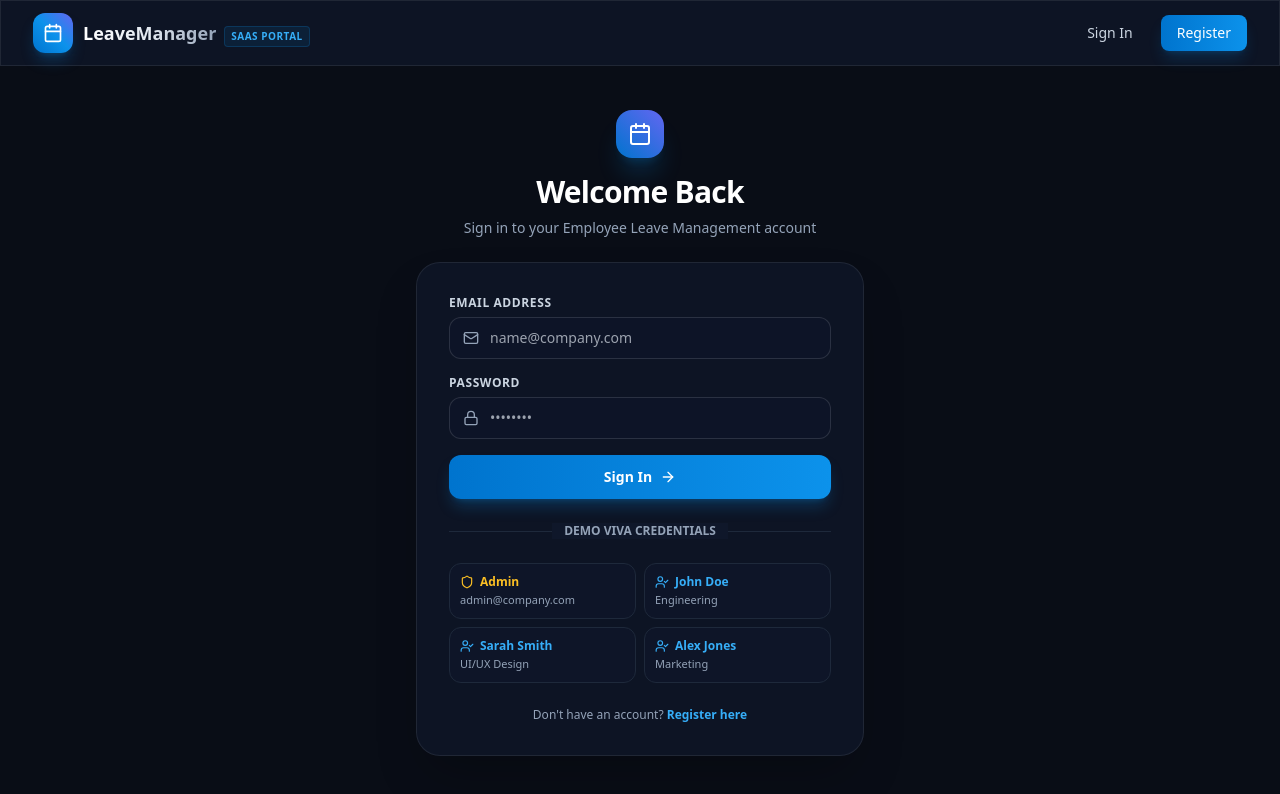
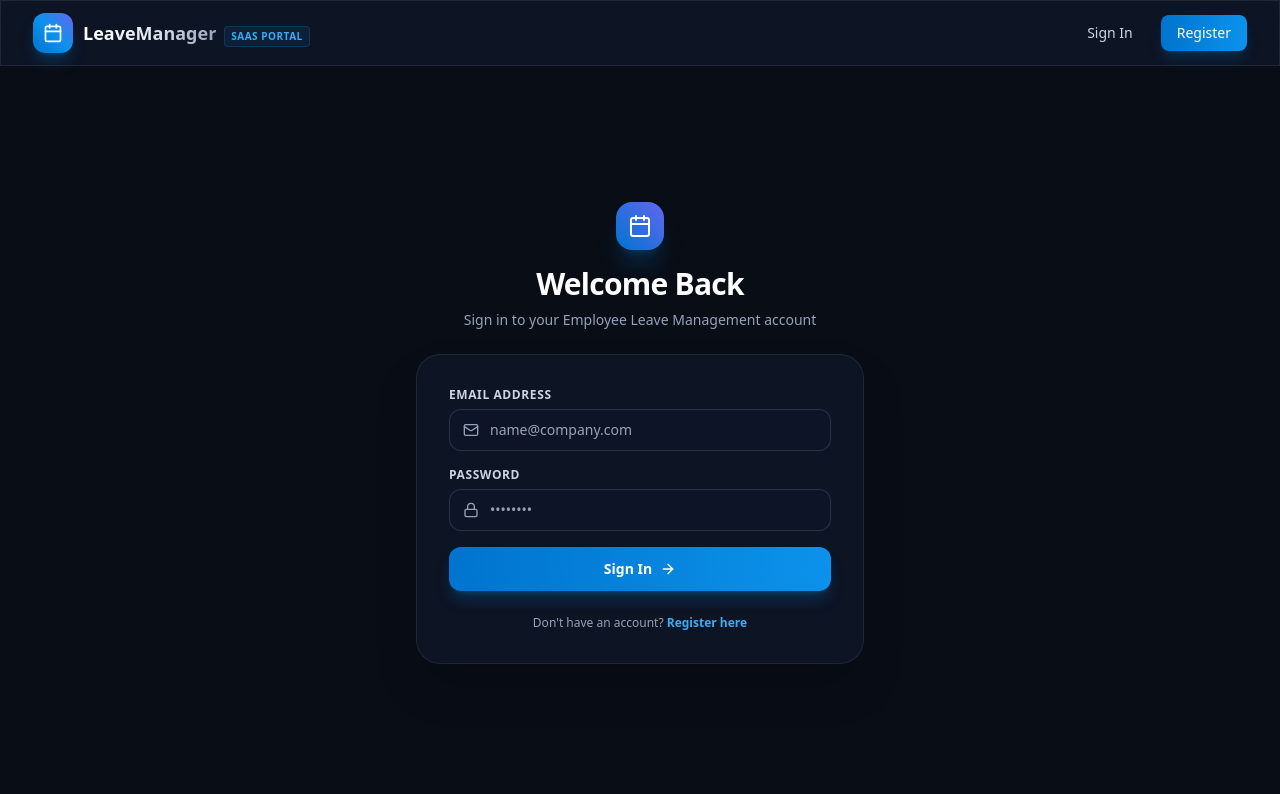
Before and after one commit to mallelayasheswini/EMPLOYEE_LEAVE_MANAGEMENT_PORTAL_, a Next.js app: page /login in a window 1280 px wide. Shown: the top 794 px of the page. Built offline with nearby package versions, Linux system fonts and the light colour scheme.

Commit message:
UI Clean-up: Remove Demo Viva Credentials section from login page

```diff
--- a/src/app/login/page.tsx
+++ b/src/app/login/page.tsx
@@ -3,7 +3,7 @@
 import React, { useState } from 'react';
 import { useRouter } from 'next/navigation';
 import Link from 'next/link';
-import { Calendar, Lock, Mail, ArrowRight, Shield, UserCheck, AlertCircle } from 'lucide-react';
+import { Calendar, Lock, Mail, ArrowRight, AlertCircle } from 'lucide-react';
 import { Navbar } from '@/components/Navbar';
 
 export default function LoginPage() {
@@ -42,11 +42,6 @@ export default function LoginPage() {
     } finally {
       setLoading(false);
     }
-  };
-
-  const handleQuickLogin = (demoEmail: string, demoPass: string) => {
-    setEmail(demoEmail);
-    setPassword(demoPass);
   };
 
   return (
@@ -122,68 +117,6 @@ export default function LoginPage() {
               </button>
             </form>
 
-            <div className="relative my-4">
-              <div className="absolute inset-0 flex items-center">
-                <div className="w-full border-t border-slate-800" />
-              </div>
-              <div className="relative flex justify-center text-xs uppercase">
-                <span className="bg-slate-900 px-3 text-slate-400 font-semibold">
-                  Demo Viva Credentials
-                </span>
-              </div>
-            </div>
-
-            {/* Quick Demo Login Cards */}
-            <div className="grid grid-cols-2 gap-2 text-xs">
-              <button
-                type="button"
-                onClick={() => handleQuickLogin('admin@company.com', 'Admin@123')}
-                className="p-2.5 rounded-xl bg-slate-900/80 hover:bg-slate-800 border border-slate-800 hover:border-amber-500/40 text-left transition-all group"
-              >
-                <div className="flex items-center space-x-1.5 font-bold text-amber-400">
-                  <Shield className="w-3.5 h-3.5" />
-                  <span>Admin</span>
-                </div>
-                <div className="text-[11px] text-slate-400 truncate mt-0.5">admin@company.com</div>
-              </button>
-
-              <button
-                type="button"
-                onClick={() => handleQuickLogin('john.doe@company.com', 'Employee@123')}
-                className="p-2.5 rounded-xl bg-slate-900/80 hover:bg-slate-800 border border-slate-800 hover:border-brand-500/40 text-left transition-all group"
-              >
-                <div className="flex items-center space-x-1.5 font-bold text-brand-400">
-                  <UserCheck className="w-3.5 h-3.5" />
-                  <span>John Doe</span>
-                </div>
-                <div className="text-[11px] text-slate-400 truncate mt-0.5">Engineering</div>
-              </button>
-
-              <button
-                type="button"
-                onClick={() => handleQuickLogin('sarah.smith@company.com', 'Employee@123')}
-                className="p-2.5 rounded-xl bg-slate-900/80 hover:bg-slate-800 border border-slate-800 hover:border-brand-500/40 text-left transition-all group"
-              >
-                <div className="flex items-center space-x-1.5 font-bold text-brand-400">
-                  <UserCheck className="w-3.5 h-3.5" />
-                  <span>Sarah Smith</span>
-                </div>
-                <div className="text-[11px] text-slate-400 truncate mt-0.5">UI/UX Design</div>
-              </button>
-
-              <button
-                type="button"
-                onClick={() => handleQuickLogin('alex.jones@company.com', 'Employee@123')}
-                className="p-2.5 rounded-xl bg-slate-900/80 hover:bg-slate-800 border border-slate-800 hover:border-brand-500/40 text-left transition-all group"
-              >
-                <div className="flex items-center space-x-1.5 font-bold text-brand-400">
-                  <UserCheck className="w-3.5 h-3.5" />
-                  <span>Alex Jones</span>
-                </div>
-                <div className="text-[11px] text-slate-400 truncate mt-0.5">Marketing</div>
-              </button>
-            </div>
-
             <div className="text-center text-xs text-slate-400">
               Don't have an account?{' '}
               <Link href="/register" className="text-brand-400 font-semibold hover:underline">
```
